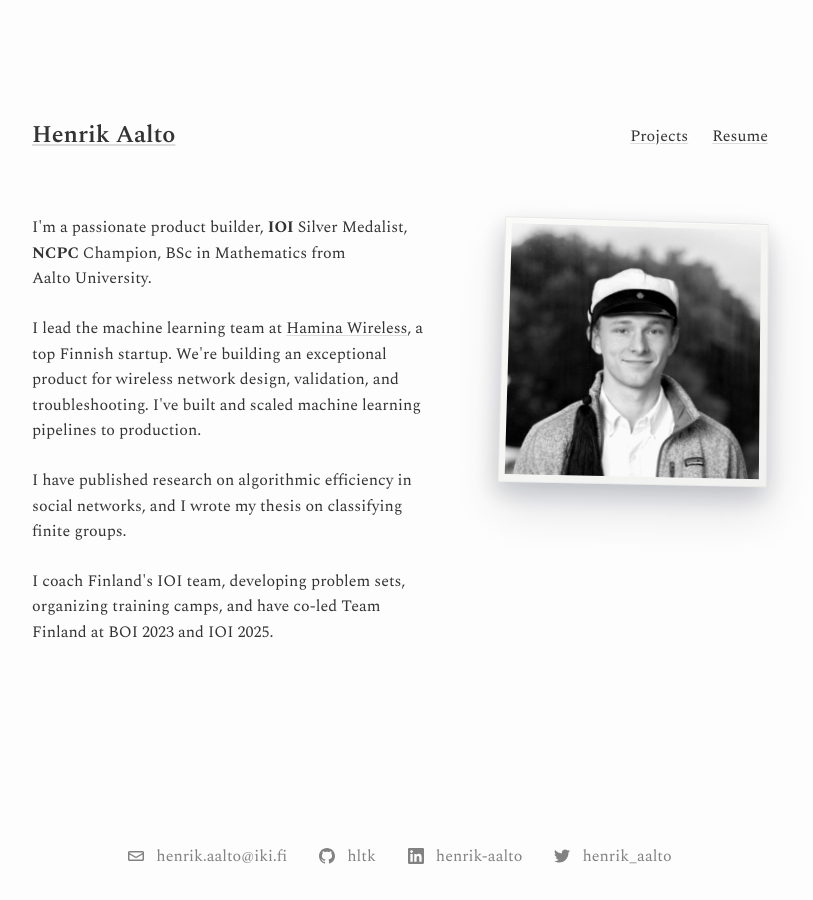
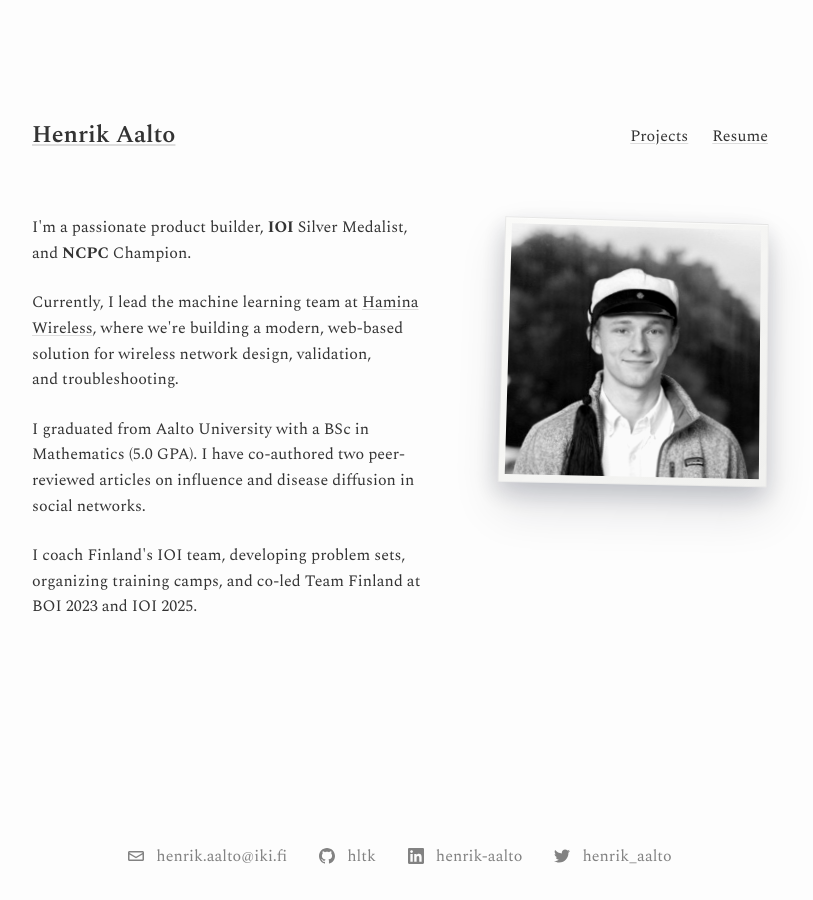
Before and after one commit to hltk/hltk.github.io, a Jekyll site: the page built from index.markdown, in a window 1280 px wide. Shown: the whole page, without its empty margins (240-1053 px from the left). Built offline with Jekyll 4.4.1, drawn with Linux system fonts in a browser that asks for light colours.

Commit message:
feat: improve wording

```diff
--- a/index.markdown
+++ b/index.markdown
@@ -7,13 +7,13 @@ hide_title: true
 <div class="home">
   <section class="about-section">
     <div class="intro-text">
-      <p>I'm a passionate product builder, <strong>IOI</strong> Silver Medalist, <strong>NCPC</strong> Champion, BSc in Mathematics from Aalto University.</p>
+      <p>I'm a passionate product builder, <strong>IOI</strong> Silver Medalist, and <strong>NCPC</strong> Champion.</p>
 
-      <p>I lead the machine learning team at <a href="https://hamina.com/">Hamina Wireless</a>, a top Finnish startup. We're building an exceptional product for wireless network design, validation, and troubleshooting. I've built and scaled machine learning pipelines to production.</p>
+      <p>Currently, I lead the machine learning team at <a href="https://hamina.com/">Hamina Wireless</a>, where we're building a modern, web‑based solution for wireless network design, validation, and troubleshooting.</p>
 
-      <p>I have published research on algorithmic efficiency in social networks, and I wrote my thesis on classifying finite groups.</p>
+      <p>I graduated from Aalto University with a BSc in Mathematics (5.0 GPA). I have co-authored two peer-reviewed articles on influence and disease diffusion in social networks.</p>
 
-      <p>I coach Finland's IOI team, developing problem sets, organizing training camps, and have co-led Team Finland at BOI 2023 and IOI 2025.</p>
+      <p>I coach Finland's IOI team, developing problem sets, organizing training camps, and co-led Team Finland at BOI 2023 and IOI 2025.</p>
     </div>
 
     <div class="featured-image featured-image--polaroid">
@@ -21,6 +21,7 @@ hide_title: true
         <img src="/assets/images/pmv.jpeg" alt="Henrik Aalto" />
       </figure>
     </div>
+
   </section>
 
 </div>
```
